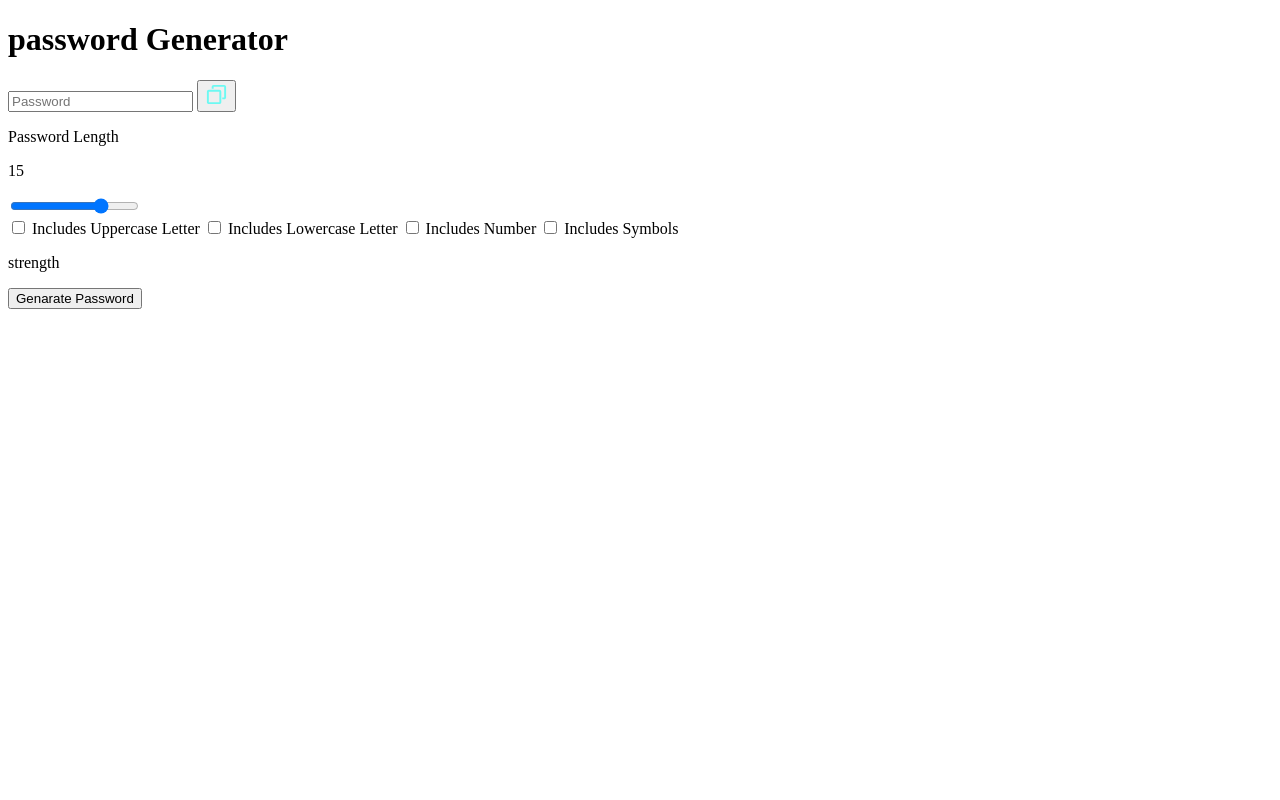
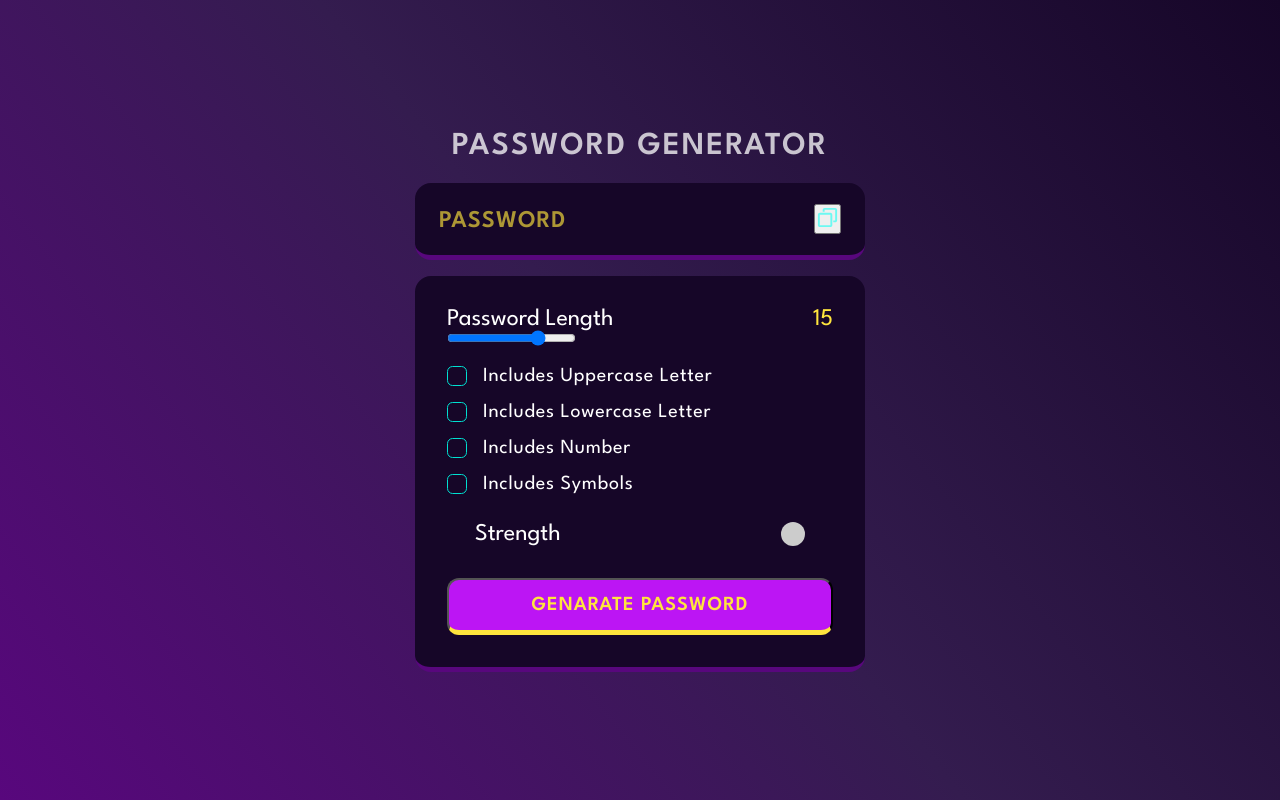
Before and after one commit to Asaini-AIML/Password-Generator, a plain HTML site: page index.html in a window 1280 px wide. Drawn offline with Linux system fonts and the light colour scheme.

Commit message:
Style update

```diff
--- a/index.html
+++ b/index.html
@@ -3,6 +3,13 @@
   <head>
     <meta charset="UTF-8" />
     <meta name="viewport" content="width=device-width, initial-scale=1.0" />
+    <link rel="preconnect" href="https://fonts.googleapis.com" />
+    <link rel="preconnect" href="https://fonts.gstatic.com" crossorigin />
+    <link
+      href="https://fonts.googleapis.com/css2?family=League+Spartan:wght@100;200;300;400;600&display=swap"
+      rel="stylesheet"
+    />
+    <link rel="stylesheet" href="style.css" />
     <title>Password Generator</title>
   </head>
   <body>
@@ -30,31 +37,39 @@
           <p data-lengthNumber>0</p>
         </div>
         <!--slider-->
-        <input type="range" min="1" max="20" class="slider" step="1" data-lengthSlider>
+        <input
+          type="range"
+          min="1"
+          max="20"
+          class="slider"
+          step="1"
+          data-lengthSlider
+        />
         <!--checkboxs-->
-        <div>
-            <input type="checkbox" id="uppercase">
+        <div class="check">
+          <input type="checkbox" id="uppercase" />
           <label for="uppercase">Includes Uppercase Letter</label>
-            <input type="checkbox" id="lowercase">
+        </div>
+        <div class="check">
+          <input type="checkbox" id="lowercase" />
           <label for="lowercase">Includes Lowercase Letter</label>
-            <input type="checkbox" id="numbers">
+        </div>
+        <div class="check">
+          <input type="checkbox" id="numbers" />
           <label for="numbers">Includes Number </label>
-            <input type="checkbox" id="symbols">
+        </div>
+        <div class="check">
+          <input type="checkbox" id="symbols" />
           <label for="symbols">Includes Symbols</label>
         </div>
         <!--strength Section-->
         <div class="strength-container">
-            <p>strength</p>
-            <div data-indicator></div>
-
+          <p>Strength</p>
+          <div class="indicator" data-indicator></div>
         </div>
         <!--genrate password-->
         <button class="generateButton">Genarate Password</button>
-
       </div>
-
-
-
     </div>
     <script src="script.js"></script>
   </body>
--- a/script.js
+++ b/script.js
@@ -17,8 +17,8 @@ let password="";
 let passwordLength=15;
 let checkCount=0;
 handleSlider();
-//ste strength circle color to grey
-
+//set strength circle color to grey
+setIndicator("#CCC")
 //set passwordlength
 function handleSlider(){
     inputSlider.value=passwordLength;
--- /dev/null
+++ b/style.css
@@ -0,0 +1,190 @@
+*,
+*::before,
+*::after{
+    margin: 0;
+    padding: 0;
+    box-sizing: border-box;
+    font-family: 'League Spartan', sans-serif;
+}
+:root {
+
+    --dk-violet: hsl(268, 75%, 9%);
+    --lt-violet: hsl(268, 47%, 21%);
+    --lt-violet2: hsl(281, 89%, 26%);
+    --vb-violet: hsl(285, 91%, 52%);
+    --vb-violet2: hsl(290, 70%, 36%);
+
+    --vb-yellow: hsl(52, 100%, 62%);
+
+
+    --pl-white: hsl(0, 0%, 100%);
+
+    --vb-cyan: hsl(176, 100%, 44%);
+    --vb-cyan2: hsl(177, 92%, 70%);
+    --dk-text: hsl(198, 20%, 13%);
+}
+
+
+body{
+    width: 100vw;
+    height: 100vh;
+    display: flex;
+    flex-direction: column;
+    align-items: center;
+    justify-content: center;
+    background: linear-gradient(231deg, rgba(22, 6, 40, 1) 0%, rgba(52, 28, 79, 1) 50%, rgba(88, 7, 125, 1) 100%);
+}
+
+.container{
+    width: 90%;
+    max-width: 450px;
+}
+
+
+
+h1{
+    color: var(--pl-white) ;
+    opacity: 0.75;
+    text-transform: uppercase;
+    letter-spacing: 2px;
+    text-align: center;
+    line-height: 1.2;
+}
+.display-container{
+    position: relative;
+    background-color: var(--dk-violet);
+    border-radius: 1rem;
+    border-bottom: 0.35rem solid var(--lt-violet2);
+    margin: 1rem 0;
+    padding-top: 0.35rem;
+
+}
+
+.display{
+    width: 100%;
+    background-color: transparent;
+    padding: 1.15rem 1rem;
+    color: var(--vb-yellow);
+    font-weight: 600;
+    font-size: 1.5rem;
+    line-height: 30px;
+    letter-spacing: 1px;
+    padding-right: 3.25rem;
+    border: none;
+}
+
+.display::placeholder{
+    position: absolute;
+    top: 50%;
+    left: 1.5rem;
+    font-size: 1.5rem;
+    line-height: 30px;
+    color: var(--vb-yellow);
+    opacity: 0.65;
+    text-transform: uppercase;
+    transform: translateY(-50%);
+}
+
+.display-container button{
+    position: absolute;
+    top: 50%;
+    right: 1.5rem;
+    transform: translateY(-50%);
+}
+
+.input-container{
+    width: 100%;
+    background-color: var(--dk-violet);
+    border-radius: 1rem;
+    padding: 2rem;
+    border-bottom: 0.35rem solid var(--lt-violet2);
+
+}
+
+.length-container{
+    display: flex;
+    justify-content: space-between;
+    align-items: center;
+}
+
+.length-container p:nth-child(1){
+    color: var(--pl-white);
+    font-size: 1.5rem;
+
+}
+
+.length-container p:nth-child(2){
+    color: var(--vb-yellow);
+    font-size: 1.5rem;
+
+}
+
+.strength-container{
+    display: flex;
+    justify-content: space-between;
+    align-items: center;
+    margin: 1.75rem;
+    margin-bottom: 2rem;
+
+}
+
+.strength-container p:nth-child(1){
+    color: var(--pl-white);
+    font-size: 1.5rem;
+}
+
+.indicator{
+    width: 1.5rem;
+    height: 1.5rem;
+    border-radius: 50%;
+}
+
+.generateButton {
+    width: 100%;
+    padding: 1rem 0;
+    background-color: var(--vb-violet);
+    text-align: center;
+    border-radius: 0.75rem;
+    border-bottom: 0.35rem solid var(--vb-yellow);
+    text-transform: uppercase;
+    letter-spacing: 1px;
+    color: var(--vb-yellow);
+    font-weight: 600;
+    font-size: 1.25rem;
+  }
+
+  .check{
+    display: flex;
+    align-items: center;
+    margin: 1rem 0;
+    gap: 0 1rem;
+  }
+  .check input{
+    appearance: none;
+    width: 20px;
+    height: 20px;
+    border: 1px solid var(--vb-cyan);
+    cursor: pointer;
+    position: relative;
+    border-radius: 0.35rem;
+  }
+  .check input:checked{
+    background-color: var(--vb-cyan);
+  }
+
+  .check input:checked::before {
+    content: '✔';
+    position: absolute;
+    color: var(--dk-text);
+    font-size:1.05rem;
+    font-weight: 600;
+    left:50%;
+    top:-3.5px;
+    transform: translateX(-50%)  ;
+}
+  .check label{
+    color: var(--pl-white);
+    font-size: 1.25rem;
+    letter-spacing: 0.75px;
+
+  }
```
Lines whose indentation alone changed are shown as unchanged.
